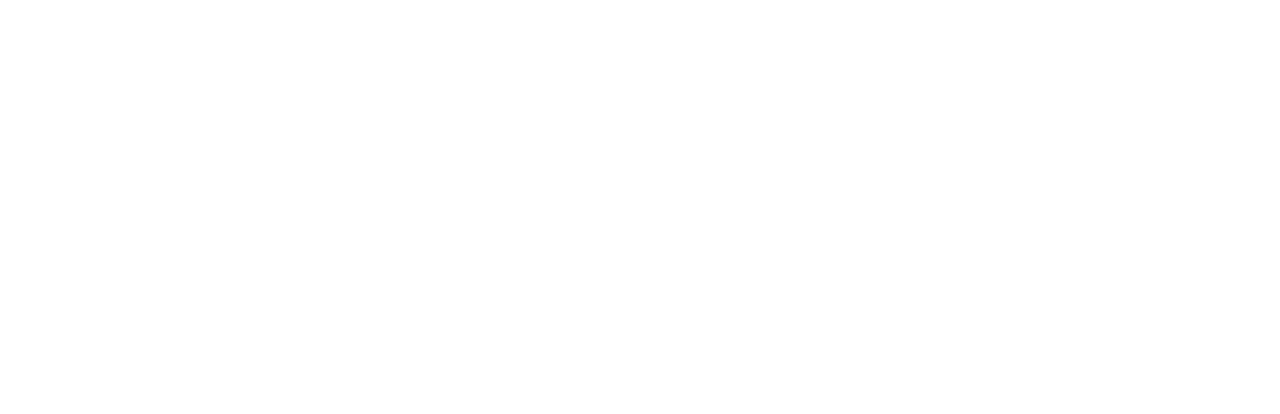
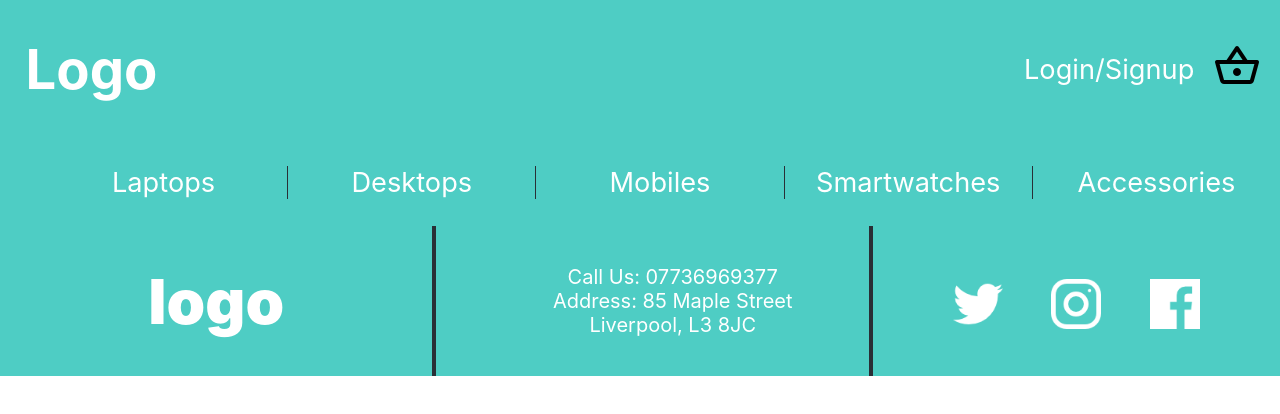
Before and after one commit to nisharai26/ecommerce-project, a React (Create React App) app in the folder client/: page / in a window 1280 px wide. Shown: the top 414 px of the page. Built offline with nearby package versions, Linux system fonts and the light colour scheme.

Commit message:
Created navbar and added routes to app.js

```diff
--- a/client/src/App.js
+++ b/client/src/App.js
@@ -1,13 +1,17 @@
 import './App.css';
-import { BrowserRouter as Router } from "react-router-dom";
-// import Navbar from './components/common/navbar/Navbar';
+import {BrowserRouter, Switch, Route} from 'react-router-dom';
+import Navbar from './components/common/navbar/Navbar';
 import Home from './components/home/Home';
-// import Navbar from './components/common/product-card/Product-card';
+import Footer from './components/common/footer/Footer';
 
 const App = () => {
   return(
     <div className="">
-      <Home/>
+      <BrowserRouter>
+        <Navbar/>
+        <Home/>
+        <Footer/>
+      </BrowserRouter>
     </div>
   )
 }
--- a/client/src/components/common/navbar/Navbar.css
+++ b/client/src/components/common/navbar/Navbar.css
@@ -0,0 +1,61 @@
+.navbar {
+    display: flex;
+    flex-direction: column;
+    font-size: 1.7em;
+    background-color: #4ecdc4;
+    color: white;
+}
+
+.navbar div {
+    width: 100%;
+}
+
+.navbar * a {
+    text-decoration: none;
+    color: #ffffff;
+    transition: all 0.3s ease-in-out;
+}
+
+.navbar * a:hover {
+    color: #307c77;
+}
+
+.upper-navbar {
+    display: flex;
+    width: 100%;
+}
+
+.logo-container {
+    flex: 90%;
+}
+
+.logo {
+    margin-left: 2vw;
+}
+
+.top-right-nav {
+    display: flex;
+    flex: 10%;
+    min-width: 20vw;
+    align-items: center;
+    text-align: center;
+}
+
+.lower-navbar ul {
+    display: flex;
+    list-style-type: none;
+}
+
+.lower-navbar li {
+    text-align: center;
+}
+
+.lower-navbar a {
+    flex-basis: 20%;
+    width: 100%;
+    border-right: 1px solid #292f36;
+}
+
+.lower-navbar a:last-of-type {
+    border: none;
+}
--- a/client/src/components/common/navbar/Navbar.js
+++ b/client/src/components/common/navbar/Navbar.js
@@ -0,0 +1,34 @@
+import React from 'react';
+import {Link} from 'react-router-dom';
+import './Navbar.css';
+import Basket from './images/basket.png';
+
+const Navbar = (props) => {
+    return (
+        <div className="navbar">
+            <div className="upper-navbar">
+                <div className="logo-container">
+                    {/* <img src="" className="logo"/> */}<h1 className="logo">Logo</h1>
+                </div>
+                <div class="top-right-nav">
+                    <Link to = "/sign-in-up"><div className="log-in-link">Login/Signup</div></Link>
+                    <div className="basket">
+                        <span className="basket-total"></span>
+                        <Link to = "/basket"><img src={Basket} alt="Basket icon"/></Link>
+                    </div>
+                </div>
+            </div>
+            <div className="lower-navbar">
+                <ul>
+                    <Link to = '/categories/laptops'><li>Laptops</li></Link>
+                    <Link to = '/categories/desktops'><li>Desktops</li></Link>
+                    <Link to = '/categories/mobiles'><li>Mobiles</li></Link>
+                    <Link to = '/categories/smartwatches'><li>Smartwatches</li></Link>
+                    <Link to = '/categories/accesories'><li>Accessories</li></Link>
+                </ul>
+            </div>
+        </div>
+    )
+}
+
+export default Navbar;
```
Also changed, not shown: client/src/components/common/navbar/images/basket.png (added).
